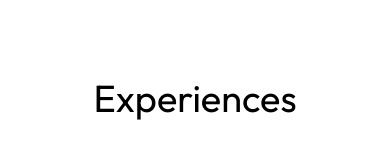
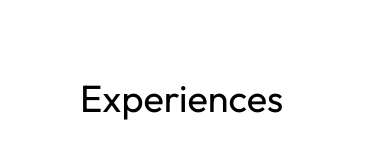
Before and after one commit to ppwire/portfolio, a React (Vite) app: page / in a window 390 px wide. Shown: the part 1820-1968 px from the top of the page. Built offline with nearby package versions, Linux system fonts and the light colour scheme.

Commit message:
Add text alignment default for mobile

```diff
--- a/src/components/Header.jsx
+++ b/src/components/Header.jsx
@@ -34,7 +34,7 @@ const Header = () => {
    ]
 
    return (
-      <header className="flex justify-between align-middle p-4 mb-8">
+      <header className="flex justify-between align-middle p-4 mb-6 mt-2">
          <div className="flex">
             <img className="inline self-baseline" src="/assets/fav-icon.svg" alt="" />
             <h4 className="inline self-baseline">POBPOOM</h4>
--- a/src/components/Project.jsx
+++ b/src/components/Project.jsx
@@ -3,7 +3,7 @@ import ProjectItem from './ProjectItem'
 const Project = () => {
    return (
       <div id="project" >
-         <h3 className="font-medium">Project</h3>
+         <h3 className="font-medium lg:text-center">Project</h3>
          <br />
          <div className="grid grid-cols-1 md:grid-cols-2 lg:grid-cols-3 xl:grid-cols-4 gap-10 justify-center">
             {
--- a/src/components/ProjectData.jsx
+++ b/src/components/ProjectData.jsx
@@ -7,7 +7,7 @@ const ProjectData = [
       repoLink: 'repoLink'
    },
    {
-      image: 'https://i.imgur.com/m6gJf4Z.jpg',
+      image: '/assets/travel_site.png',
       title: 'mockup',
       description: 'testto',
       siteLink: 'https://order-summary-hpmrnoz2d-ppwire.vercel.app/',
--- a/src/components/Timeline.jsx
+++ b/src/components/Timeline.jsx
@@ -3,7 +3,7 @@ import TimelineData from './TimelineData'
 const Timeline = () => {
    return (
       <div id="experiences">
-         <h3 className="text-center">Experiences</h3>
+         <h3 className="lg:text-center">Experiences</h3>
          <br />
          <div className="timeline-container">
             {TimelineData.map((data, index) => {
```
